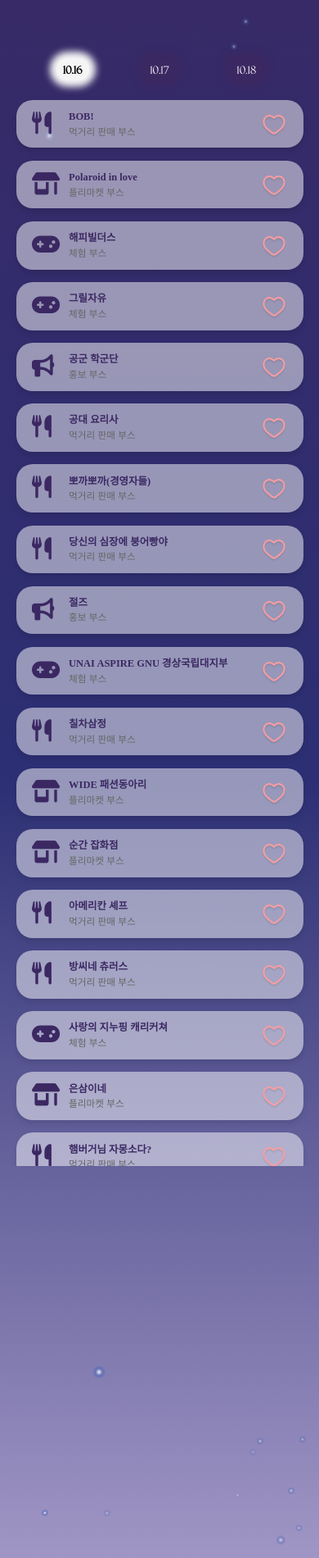
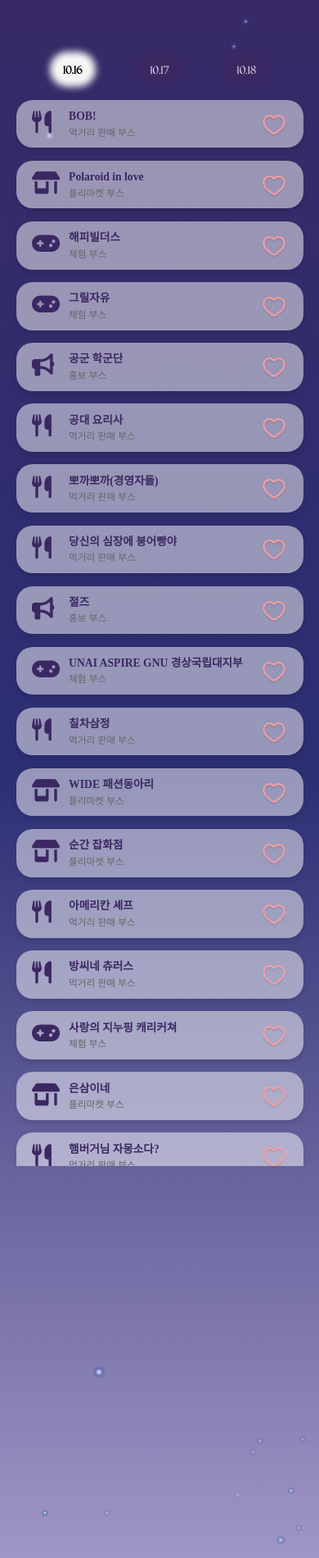
Before and after one commit to seoiiwon/2024_GNU_PIESTA, a FastAPI app: page /booth/list in a window 390 px wide. Shown: the part 350-2250 px from the top of the page at 82% size. Run offline with FastAPI, Linux system fonts and the light colour scheme; data comes from the database, SQL or seed files in the repository; data that the repository does not hold is empty; a map, chart or similar area stays blank; some libraries are stand-ins or nearby versions; some web fonts are replaced.

Commit message:
logging..

```diff
--- a/static/css/booth/booth_list.css
+++ b/static/css/booth/booth_list.css
@@ -152,7 +152,7 @@ body {
   }
   .box-title {
     font-weight: bold;
-    font-size: clamp(0.8em, 2vw, 1.2em);
+    font-size: clamp(3.5vw, 2vw, 1.2em);
     white-space: nowrap;
     overflow: hidden;
     text-overflow: ellipsis;
```
